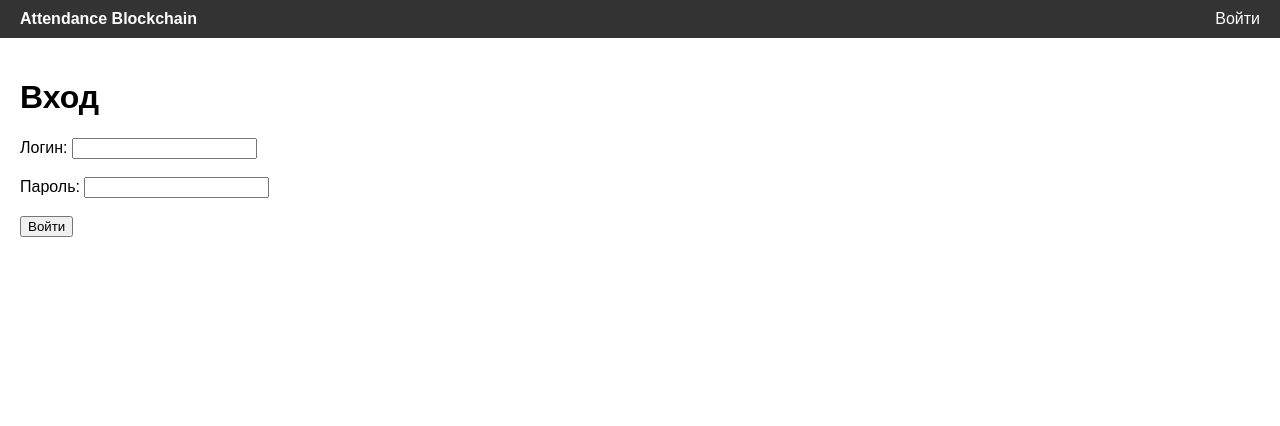
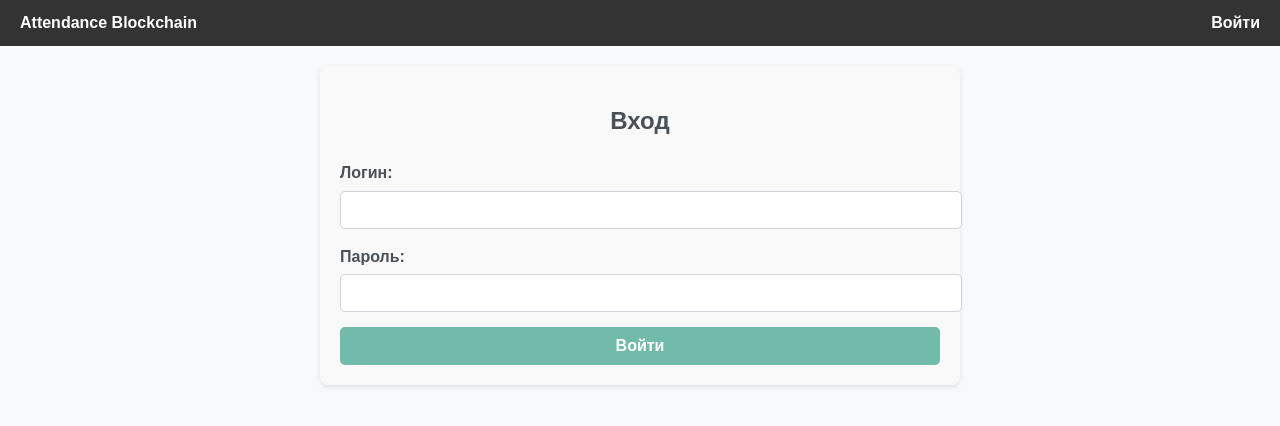
Before and after one commit to OverclockingInfernale/Attendance-accounting-system, a Flask app: page /login in a window 1280 px wide. Shown: the top 426 px of the page. Run offline with Flask 3, Linux system fonts and the light colour scheme; parts of the project's set-up code (start-up, migrations or seed data) failed here and were passed over.

Commit message:
front-end improved

```diff
--- a/config.py
+++ b/config.py
@@ -1,7 +1,7 @@
 import os
 
 DB_USER = os.getenv("DB_USER_BC", "postgres")
-DB_PASSWORD = os.getenv("DB_PASSWORD_BC", "123456789")
+DB_PASSWORD = os.getenv("DB_PASSWORD_BC", "12345")
 DB_HOST = os.getenv("DB_HOST_BC", "localhost")
 DB_PORT = os.getenv("DB_PORT_BC", "5432")
 DB_NAME = os.getenv("DB_NAME_BC", "config_temp_db")
--- a/db.py
+++ b/db.py
@@ -88,4 +88,3 @@ db = SQLAlchemy()
 #
 # alter table public.attendance_records
 #     owner to postgres;
-#
--- /dev/null
+++ b/static/styles.css
@@ -0,0 +1,425 @@
+/* General Styles */
+body {
+    font-family: Arial, sans-serif;
+    line-height: 1.6;
+    background-color: #f8f9fa;
+    margin: 0;
+    padding: 0;
+    color: #333;
+}
+
+/* Admin Container */
+.admin-container {
+    max-width: 1200px;
+    margin: 20px auto;
+    padding: 20px;
+}
+
+/* Header Section */
+.admin-header {
+    text-align: center;
+    margin-bottom: 20px;
+    padding: 20px;
+    background-color: #474E93;
+    color: #fff;
+    border-radius: 8px;
+    box-shadow: 0 2px 5px rgba(0, 0, 0, 0.1);
+}
+
+.teacher-header{
+    text-align: center;
+    margin-bottom: 20px;
+    padding: 20px;
+    background-color: #3E5879;
+    color: #fff;
+    border-radius: 8px;
+    box-shadow: 0 2px 5px rgba(0, 0, 0, 0.1);
+}
+
+.admin-actions {
+    margin-top: 10px;
+}
+
+.admin-actions p {
+    display: inline-block;
+    margin: 0 10px;
+}
+
+/* Flexbox for Columns */
+.content-columns {
+    display: flex;
+    gap: 20px;
+    margin-bottom: 20px;
+}
+
+.content-columns > div {
+    flex: 1;
+    background-color: #ffffff;
+    padding: 20px;
+    border-radius: 8px;
+    box-shadow: 0 2px 5px rgba(0, 0, 0, 0.1);
+}
+
+/* Blockchain Section */
+.blockchain-section {
+    background-color: #ffffff;
+    padding: 20px;
+    border-radius: 8px;
+    box-shadow: 0 2px 5px rgba(0, 0, 0, 0.1);
+}
+
+/* Section Headers */
+h2 {
+    color: #495057;
+    border-bottom: 2px solid #dee2e6;
+    padding-bottom: 5px;
+    margin-bottom: 15px;
+}
+
+/* Lists */
+ul {
+    list-style-type: none;
+    padding: 0;
+}
+
+ul li {
+    background-color: #f8f9fa;
+    margin: 5px 0;
+    padding: 10px 15px;
+    border: 1px solid #dee2e6;
+    border-radius: 5px;
+    box-shadow: 0 1px 3px rgba(0, 0, 0, 0.1);
+}
+
+/* Blockchain Section */
+.blockchain-section pre {
+    background-color: #e9ecef;
+    padding: 15px;
+    border-radius: 5px;
+    border: 1px solid #ced4da;
+    overflow-x: auto;
+    white-space: pre-wrap;
+}
+
+/* Links */
+a {
+    color: #72BAA9;
+    text-decoration: none;
+    font-weight: bold;
+    transition: color 0.3s;
+}
+
+p > a {
+    display: inline-block;
+    background-color: #72BAA9;
+    color: #ffffff;
+    padding: 10px 15px;
+    border-radius: 5px;
+    box-shadow: 0 2px 4px rgba(0, 123, 255, 0.2);
+    transition: background-color 0.3s, box-shadow 0.3s;
+}
+
+p > a:hover {
+    background-color: #5a9184;
+    box-shadow: 0 4px 6px rgba(0, 123, 255, 0.3);
+}
+
+/* Responsive Design */
+@media (max-width: 768px) {
+    .content-columns {
+        flex-direction: column;
+    }
+
+    ul li {
+        padding: 8px 12px;
+    }
+
+    p > a {
+        width: 100%;
+        text-align: center;
+        padding: 12px 15px;
+    }
+}
+
+/* Form Section Styles */
+.form-section {
+    max-width: 600px;
+    margin: 0 auto;
+    padding: 20px;
+    background-color: #ffffff;
+    border-radius: 8px;
+    box-shadow: 0 2px 5px rgba(0, 0, 0, 0.1);
+}
+
+.form-section label {
+    display: block;
+    font-weight: bold;
+    margin-bottom: 10px;
+    color: #495057;
+}
+
+.form-section input[type="text"],
+.form-section input[type="password"],
+.form-section select {
+    width: 100%;
+    padding: 10px;
+    margin-bottom: 15px;
+    border: 1px solid #ced4da;
+    border-radius: 5px;
+    font-size: 14px;
+    box-shadow: inset 0 1px 3px rgba(0, 0, 0, 0.05);
+    transition: border-color 0.3s, box-shadow 0.3s;
+}
+
+.form-section input[type="text"]:focus,
+.form-section input[type="password"]:focus,
+.form-section select:focus {
+    border-color: #72BAA9;
+    box-shadow: 0 0 5px rgba(114, 186, 169, 0.5);
+    outline: none;
+}
+
+.form-section input[type="submit"] {
+    background-color: #72BAA9;
+    color: #ffffff;
+    border: none;
+    padding: 10px 15px;
+    border-radius: 5px;
+    font-size: 16px;
+    font-weight: bold;
+    cursor: pointer;
+    transition: background-color 0.3s, box-shadow 0.3s;
+}
+
+.form-section input[type="submit"]:hover {
+    background-color: #5a9184;
+    box-shadow: 0 4px 6px rgba(114, 186, 169, 0.3);
+}
+
+.form-section input[type="submit"]:active {
+    background-color: #46836b;
+}
+
+/* Responsive Form Design */
+@media (max-width: 768px) {
+    .form-section {
+        padding: 15px;
+    }
+
+    .form-section label {
+        font-size: 14px;
+    }
+
+    .form-section input[type="text"],
+    .form-section input[type="password"],
+    .form-section select {
+        font-size: 13px;
+    }
+
+    .form-section input[type="submit"] {
+        font-size: 14px;
+    }
+}
+
+/* Form Container Styles */
+.form-container {
+    max-width: 600px;
+    margin: 0 auto;
+    padding: 20px;
+    background-color: #ffffff;
+    border-radius: 8px;
+    box-shadow: 0 2px 5px rgba(0, 0, 0, 0.1);
+}
+
+/* Form Title */
+.form-title {
+    text-align: center;
+    margin-bottom: 20px;
+    color: #495057;
+    font-size: 24px;
+}
+
+/* Form Wrapper */
+.form-wrapper {
+    display: flex;
+    flex-direction: column;
+    gap: 15px;
+}
+
+/* Form Groups */
+.form-group {
+    display: flex;
+    flex-direction: column;
+    gap: 5px;
+}
+
+.form-group label {
+    font-weight: bold;
+    color: #495057;
+}
+
+/* Form Inputs */
+.form-input {
+    width: 100%;
+    padding: 10px;
+    border: 1px solid #ced4da;
+    border-radius: 5px;
+    font-size: 14px;
+    transition: border-color 0.3s, box-shadow 0.3s;
+}
+
+.form-input:focus {
+    border-color: #72BAA9;
+    box-shadow: 0 0 5px rgba(114, 186, 169, 0.5);
+    outline: none;
+}
+
+/* Form Button */
+.form-button {
+    background-color: #72BAA9;
+    color: #ffffff;
+    border: none;
+    padding: 10px 15px;
+    border-radius: 5px;
+    font-size: 16px;
+    font-weight: bold;
+    cursor: pointer;
+    transition: background-color 0.3s, box-shadow 0.3s;
+}
+
+.form-button:hover {
+    background-color: #5a9184;
+    box-shadow: 0 4px 6px rgba(114, 186, 169, 0.3);
+}
+
+.form-button:active {
+    background-color: #46836b;
+}
+
+/* Form Error Message */
+.form-error {
+    color: #dc3545;
+    font-weight: bold;
+    text-align: center;
+    margin-bottom: 10px;
+}
+
+/* Responsive Design */
+@media (max-width: 768px) {
+    .form-container {
+        padding: 15px;
+    }
+
+    .form-title {
+        font-size: 20px;
+    }
+
+    .form-button {
+        font-size: 14px;
+    }
+}
+
+/* Navbar */
+.topbar {
+    background: #333;
+    color: #fff;
+    padding: 10px;
+    display: flex;
+    justify-content: space-between;
+    align-items: center;
+}
+
+.topbar a {
+    color: #fff;
+    text-decoration: none;
+    margin: 0 10px;
+    font-weight: bold;
+    transition: color 0.3s;
+}
+
+.topbar a:hover {
+    color: #72BAA9;
+}
+
+.topbar .links {
+    display: flex;
+}
+
+/* Content Section */
+.admin-container {
+    max-width: 800px;
+    margin: 20px auto;
+    padding: 20px;
+    background-color: #ffffff;
+    border-radius: 8px;
+    box-shadow: 0 2px 5px rgba(0, 0, 0, 0.1);
+}
+
+/* Form Section */
+.form-container {
+    max-width: 600px;
+    margin: 0 auto;
+    padding: 20px;
+    background-color: #f9f9f9;
+    border-radius: 8px;
+    box-shadow: 0 2px 5px rgba(0, 0, 0, 0.1);
+}
+
+.form-title {
+    text-align: center;
+    margin-bottom: 20px;
+    color: #495057;
+}
+
+.form-wrapper {
+    display: flex;
+    flex-direction: column;
+    gap: 15px;
+}
+
+.form-group {
+    display: flex;
+    flex-direction: column;
+    gap: 5px;
+}
+
+.form-group label {
+    font-weight: bold;
+    color: #495057;
+}
+
+.form-select {
+    padding: 10px;
+    border: 1px solid #ced4da;
+    border-radius: 5px;
+    font-size: 14px;
+    background-color: #fff;
+    transition: border-color 0.3s, box-shadow 0.3s;
+}
+
+.form-select:focus {
+    border-color: #72BAA9;
+    box-shadow: 0 0 5px rgba(114, 186, 169, 0.5);
+    outline: none;
+}
+
+.form-button {
+    background-color: #72BAA9;
+    color: #ffffff;
+    border: none;
+    padding: 10px 15px;
+    border-radius: 5px;
+    font-size: 16px;
+    font-weight: bold;
+    cursor: pointer;
+    transition: background-color 0.3s, box-shadow 0.3s;
+}
+
+.form-button:hover {
+    background-color: #5a9184;
+    box-shadow: 0 4px 6px rgba(114, 186, 169, 0.3);
+}
+
+.form-button:active {
+    background-color: #46836b;
+}
--- a/templates/base.html
+++ b/templates/base.html
@@ -3,6 +3,7 @@
 <head>
 <meta charset="UTF-8">
 <title>Attendance Blockchain</title>
+      <link rel="stylesheet" href="{{ url_for('static', filename='styles.css') }}">
 <style>
 body { font-family: Arial, sans-serif; margin:0; padding:0; }
 .topbar {
--- a/templates/login.html
+++ b/templates/login.html
@@ -1,12 +1,20 @@
 {% extends "base.html" %}
 {% block content %}
-<h1>Вход</h1>
-{% if error %}
-<p style="color:red;">{{ error }}</p>
-{% endif %}
-<form method="post">
-  <label>Логин: <input type="text" name="username"></label><br><br>
-  <label>Пароль: <input type="password" name="password"></label><br><br>
-  <input type="submit" value="Войти">
-</form>
+<div class="form-container">
+    <h1 class="form-title">Вход</h1>
+    {% if error %}
+    <p class="form-error">{{ error }}</p>
+    {% endif %}
+    <form method="post" class="form-wrapper">
+        <div class="form-group">
+            <label for="username">Логин:</label>
+            <input type="text" id="username" name="username" class="form-input">
+        </div>
+        <div class="form-group">
+            <label for="password">Пароль:</label>
+            <input type="password" id="password" name="password" class="form-input">
+        </div>
+        <button type="submit" class="form-button">Войти</button>
+    </form>
+</div>
 {% endblock %}
--- a/templates/view_attendance.html
+++ b/templates/view_attendance.html
@@ -1,7 +1,9 @@
 {% extends "base.html" %}
 {% block content %}
+<div class="admin-container">
+  <div class="content-section">
     <h1>Посещаемость</h1>
-<table border="1" cellpadding="5">
+    <table class="attendance-table">
       <tr><th>Занятие</th><th>Курс</th><th>Дата занятия</th><th>Статус</th><th>Когда отмечено</th></tr>
       {% for a in attendance %}
       <tr>
@@ -13,4 +15,6 @@
       </tr>
       {% endfor %}
     </table>
+  </div>
+</div>
 {% endblock %}
```
Also changed, not shown: templates/add_class.html (+18 -7 lines), templates/add_student.html (+14 -6 lines), templates/dashboard_admin.html (+14 -0 lines), templates/dashboard_student.html (+6 -2 lines), templates/dashboard_teacher.html (+16 -3 lines), templates/mark_attendance.html (+19 -12 lines). Lines whose indentation alone changed are shown as unchanged.
